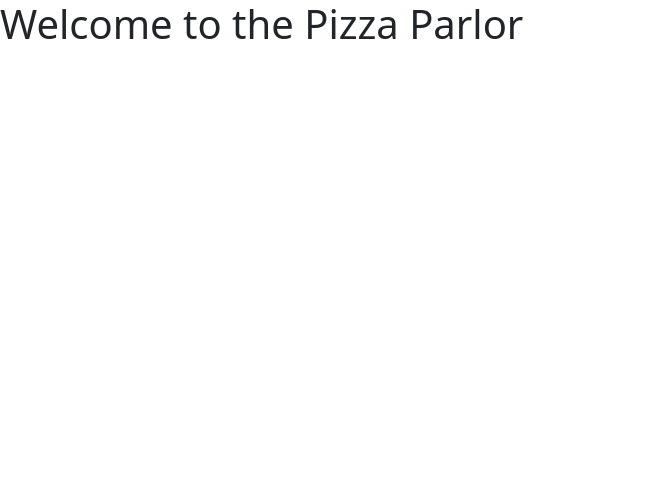
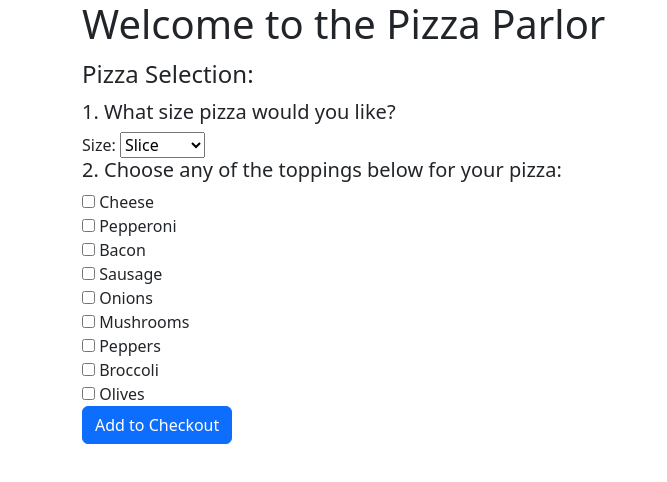
Before and after one commit to jfpalchak/pizza-parlor, a plain HTML site: page index.html in a window 1280 px wide. Shown: the whole page, without its empty margins (0-667 px from the left). Drawn offline with Linux system fonts and the light colour scheme.

Commit message:
Add form to index.html.

```diff
--- a/index.html
+++ b/index.html
@@ -6,11 +6,68 @@
   <link href="css/bootstrap.css" rel="stylesheet" type="text/css">
   <link href="css/styles.css" rel="stylesheet" type="text/css">
   <script src="js/scripts.js"></script>
-  <title>Document</title>
+  <title>Pizza Parlor</title>
 </head>
 <body>
 
-  <h1>Welcome to the Pizza Parlor</h1>
+  <div id="greeting" class="container">
+    <h1>Welcome to the Pizza Parlor</h1>
+  </div>
+
+  <div id="menu-form" class="container">
+    <form id="new-pizza">
+      <fieldset>
+        <legend>Pizza Selection:</legend>
+
+        <div id="size-selection">
+          <h5>1. What size pizza would you like?</h5>
+          <label for="size">Size:</label>
+          <select id="size">
+            <option value="slice">Slice</option>
+            <option value="small">Small</option>
+            <option value="medium">Medium</option>
+            <option value="large">Large</option>
+          </select>
+        </div>
+
+        <div id="topping-selection">
+          <h5>2. Choose any of the toppings below for your pizza:</h5>
+          <input type="checkbox" id="topping1" name="topping1" value="cheese">
+          <label for="topping1">Cheese</label>
+          <br />
+          <input type="checkbox" id="topping2" name="topping2" value="pepperoni">
+          <label for="topping2">Pepperoni</label>
+          <br />
+          <input type="checkbox" id="topping3" name="topping3" value="bacon">
+          <label for="topping3">Bacon</label>
+          <br />
+          <input type="checkbox" id="topping4" name="topping4" value="sausage">
+          <label for="topping4">Sausage</label>
+          <br />
+          <input type="checkbox" id="topping5" name="topping5" value="onions">
+          <label for="topping5">Onions</label>
+          <br />
+          <input type="checkbox" id="topping6" name="topping6" value="mushrooms">
+          <label for="topping6">Mushrooms</label>
+          <br />
+          <input type="checkbox" id="topping7" name="topping7" value="peppers">
+          <label for="topping7">Peppers</label>
+          <br />
+          <input type="checkbox" id="topping8" name="topping8" value="broccoli">
+          <label for="topping8">Broccoli</label>
+          <br />
+          <input type="checkbox" id="topping9" name="topping9" value="olives">
+          <label for="topping9">Olives</label>
+        </div>
+
+        <div id="submit-button">
+          <button type="submit" class="btn btn-primary">Add to Checkout</button>
+        </div>
+
+      </fieldset>
+    </form>
+  </div>
+
 
 </body>
 </html>
```
